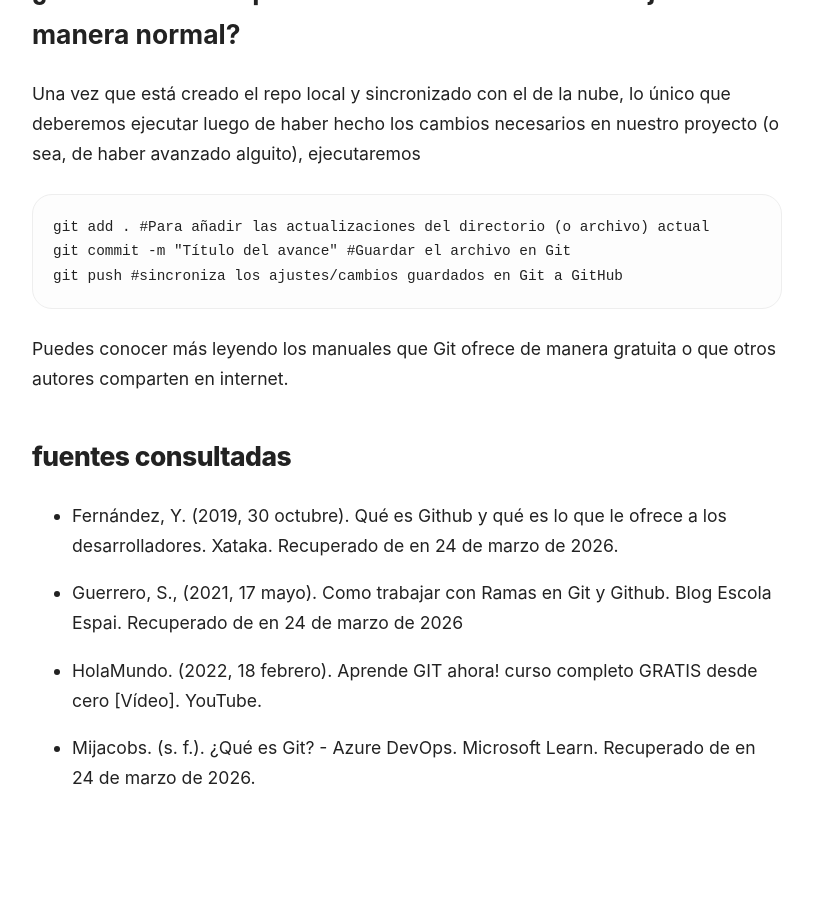
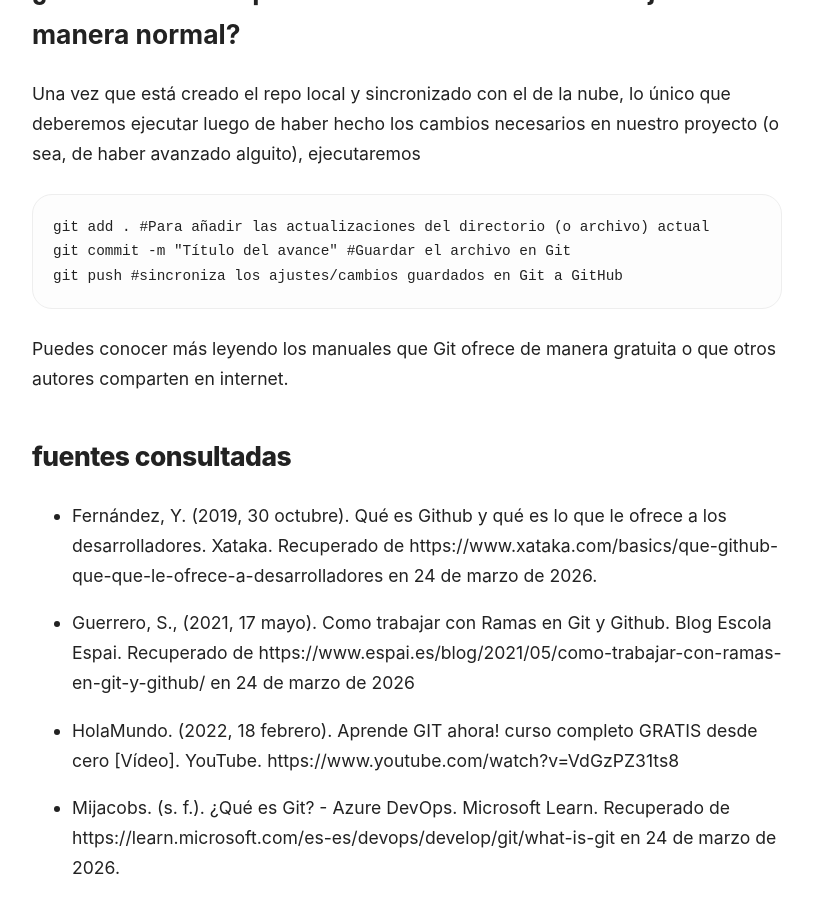
Before and after one commit to Nubetrosfera/nubetrosfera.github.io, a Jekyll site: the page built from _posts/2026-03-24-git+github.md, in a window 1280 px wide and 900 px high, scrolled down 6615 px. Shown: the whole window, without its empty margins (233-1046 px from the left). Built offline with Jekyll 4.4.1, drawn with Linux system fonts in a browser that asks for light colours; before the commit the page ends 7426 px from its top, so only the background shows below that.

Commit message:
Pub 240326_v2

```diff
--- a/_posts/2026-03-24-git+github.md
+++ b/_posts/2026-03-24-git+github.md
@@ -127,11 +127,11 @@ Puedes conocer más leyendo los manuales que Git ofrece de manera gratuita o que
 
 ## Fuentes consultadas
 
-* Fernández, Y. (2019, 30 octubre). Qué es Github y qué es lo que le ofrece a los desarrolladores. Xataka. Recuperado de [](https://www.xataka.com/basics/que-github-que-que-le-ofrece-a-desarrolladores) en 24 de marzo de 2026.
+* Fernández, Y. (2019, 30 octubre). Qué es Github y qué es lo que le ofrece a los desarrolladores. Xataka. Recuperado de https://www.xataka.com/basics/que-github-que-que-le-ofrece-a-desarrolladores en 24 de marzo de 2026.
 
-* Guerrero, S., (2021, 17 mayo). Como trabajar con Ramas en Git y Github. Blog Escola Espai. Recuperado de [](https://www.espai.es/blog/2021/05/como-trabajar-con-ramas-en-git-y-github/) en 24 de marzo de 2026
+* Guerrero, S., (2021, 17 mayo). Como trabajar con Ramas en Git y Github. Blog Escola Espai. Recuperado de https://www.espai.es/blog/2021/05/como-trabajar-con-ramas-en-git-y-github/ en 24 de marzo de 2026
 
-* HolaMundo. (2022, 18 febrero). Aprende GIT ahora! curso completo GRATIS desde cero [Vídeo]. YouTube. [](https://www.youtube.com/watch?v=VdGzPZ31ts8)
+* HolaMundo. (2022, 18 febrero). Aprende GIT ahora! curso completo GRATIS desde cero [Vídeo]. YouTube. https://www.youtube.com/watch?v=VdGzPZ31ts8
 
 
-* Mijacobs. (s. f.). ¿Qué es Git? - Azure DevOps. Microsoft Learn. Recuperado de [](https://learn.microsoft.com/es-es/devops/develop/git/what-is-git) en 24 de marzo de 2026.
+* Mijacobs. (s. f.). ¿Qué es Git? - Azure DevOps. Microsoft Learn. Recuperado de https://learn.microsoft.com/es-es/devops/develop/git/what-is-git en 24 de marzo de 2026.
```
